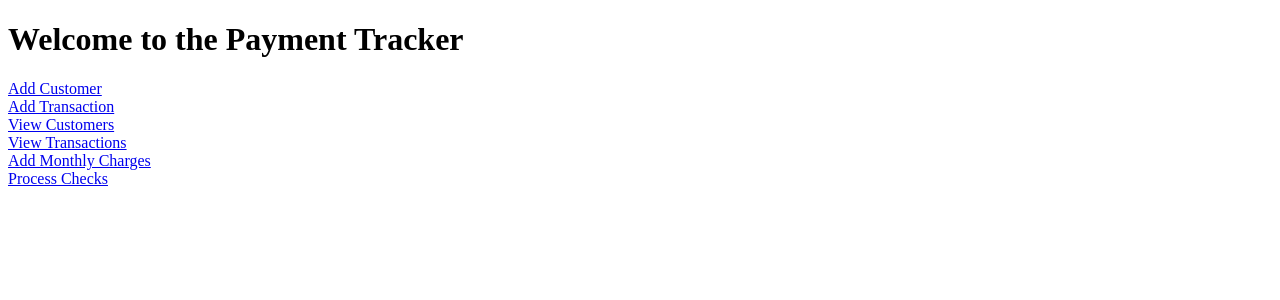
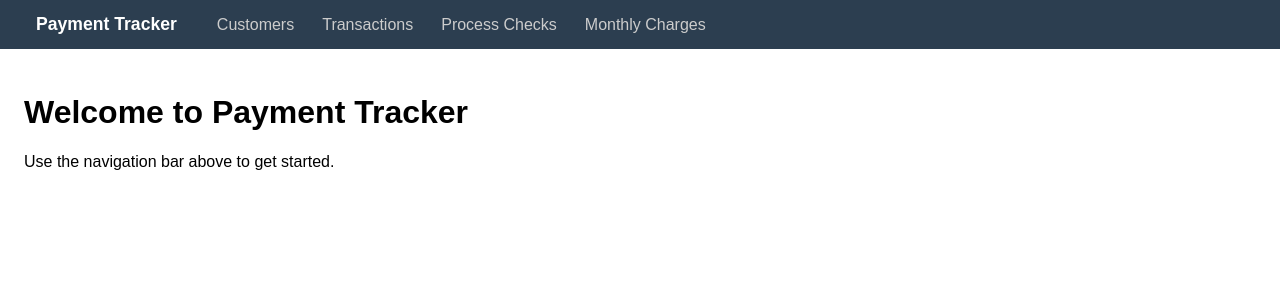
Before and after one commit to hassannajj/PaymentTracker, a Flask app: page / in a window 1280 px wide. Shown: the top 300 px of the page. Run offline with Flask 3, Linux system fonts and the light colour scheme.

Commit message:
add navbar via base template
Create base.html with a persistent navbar (Customers, Transactions,
Process Checks, Monthly Charges) and active-state highlighting.
All templates now extend base.html, eliminating scattered Home links
and duplicated boilerplate. Flash messages moved to base so they
work globally. Add Customer / Add Transaction buttons added to their
respective list pages.

Co-Authored-By: Claude Sonnet 4.6 <noreply@anthropic.com>

```diff
--- /dev/null
+++ b/templates/base.html
@@ -0,0 +1,60 @@
+<!DOCTYPE html>
+<html lang="en">
+<head>
+    <meta charset="UTF-8">
+    <title>{% block title %}Payment Tracker{% endblock %}</title>
+    <style>
+        * { box-sizing: border-box; }
+        body { margin: 0; font-family: sans-serif; }
+        nav {
+            background: #2c3e50;
+            padding: 0 24px;
+            display: flex;
+            align-items: center;
+            gap: 4px;
+        }
+        nav .brand {
+            color: #fff;
+            font-weight: bold;
+            font-size: 1.1em;
+            padding: 14px 12px;
+            text-decoration: none;
+            margin-right: 12px;
+        }
+        nav a {
+            color: #ccc;
+            text-decoration: none;
+            padding: 14px 12px;
+            display: inline-block;
+        }
+        nav a:hover { color: #fff; background: #3d5166; }
+        nav a.active { color: #fff; border-bottom: 3px solid #3498db; }
+        .page { padding: 24px; }
+        .flash-error { color: red; }
+    </style>
+    {% block head %}{% endblock %}
+</head>
+<body>
+    <nav>
+        <a class="brand" href="/">Payment Tracker</a>
+        <a href="/customers"          {% if request.path.startswith('/customers') %}class="active"{% endif %}>Customers</a>
+        <a href="/transactions"       {% if request.path.startswith('/transactions') %}class="active"{% endif %}>Transactions</a>
+        <a href="/process_checks"     {% if request.path.startswith('/process_checks') or request.path.startswith('/review_checks') %}class="active"{% endif %}>Process Checks</a>
+        <a href="/add_monthly_charges" {% if request.path.startswith('/add_monthly_charges') %}class="active"{% endif %}>Monthly Charges</a>
+    </nav>
+
+    <div class="page">
+        {% with messages = get_flashed_messages() %}
+            {% if messages %}
+                {% for message in messages %}
+                    <p class="flash-error">{{ message }}</p>
+                {% endfor %}
+            {% endif %}
+        {% endwith %}
+
+        {% block content %}{% endblock %}
+    </div>
+
+    {% block scripts %}{% endblock %}
+</body>
+</html>
--- a/templates/index.html
+++ b/templates/index.html
@@ -1,15 +1,6 @@
-<!DOCTYPE html>
-<html lang="en">
-<head>
-    <title>Home</title>
-</head>
-<body>
-    <h1>Welcome to the Payment Tracker</h1>
-    <a href="/add_customer">Add Customer</a><br>
-    <a href="/add_transaction">Add Transaction</a><br>
-    <a href="/customers">View Customers</a><br>
-    <a href="/transactions">View Transactions</a><br>
-    <a href="/add_monthly_charges">Add Monthly Charges</a><br>
-    <a href="/process_checks">Process Checks</a><br>
-</body>
-</html>
+{% extends 'base.html' %}
+{% block title %}Home — Payment Tracker{% endblock %}
+{% block content %}
+<h1>Welcome to Payment Tracker</h1>
+<p>Use the navigation bar above to get started.</p>
+{% endblock %}
```
Also changed, not shown: TODO.md (+1 -1 lines), templates/add_customer.html (+5 -10 lines), templates/add_monthly_charges.html (+4 -9 lines), templates/add_transaction.html (+4 -9 lines), templates/customer.html (+13 -12 lines), templates/customer_list.html (+6 -10 lines), templates/review_checks.html (+4 -9 lines), templates/transaction_list.html (+13 -10 lines), templates/upload_checks.html (+12 -24 lines).
